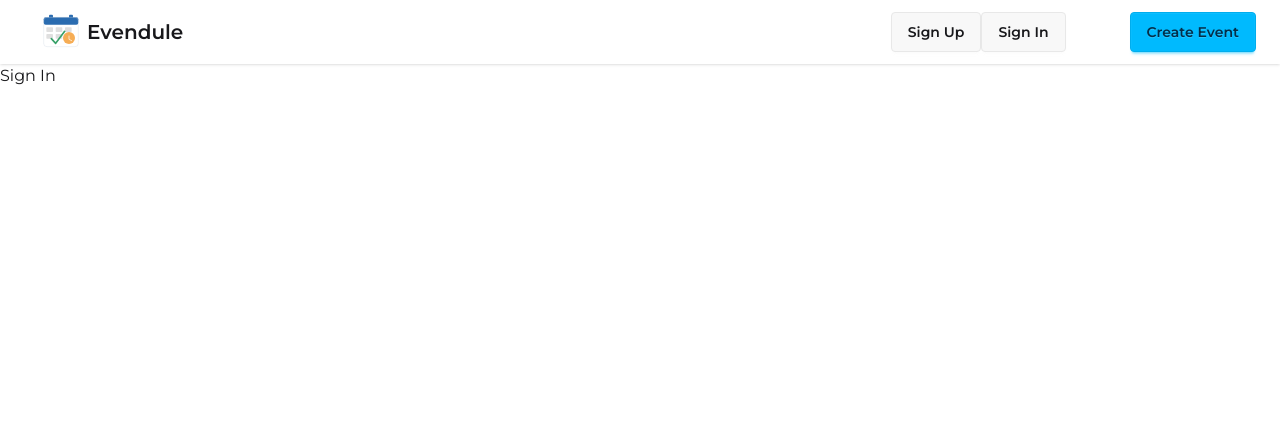
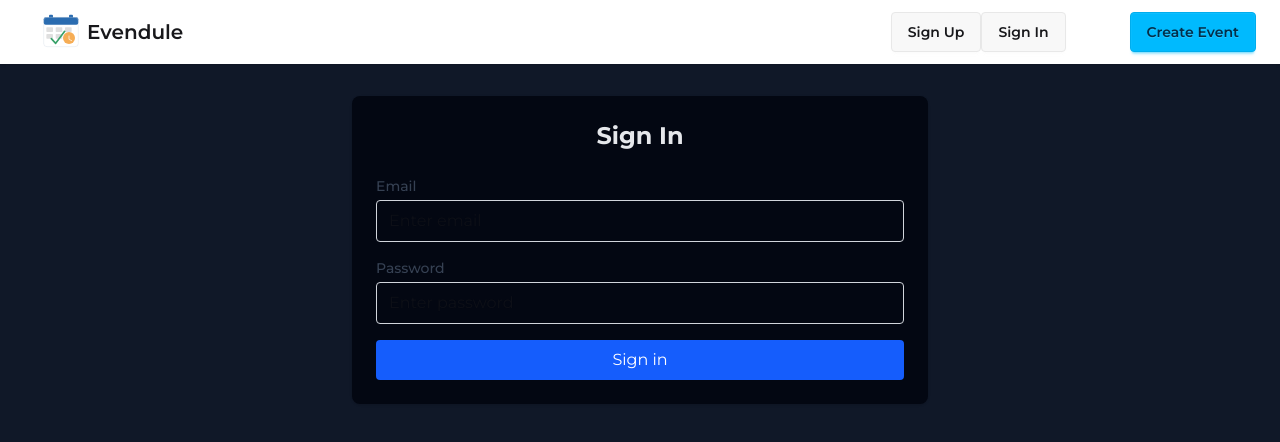
Before and after one commit to DariaKozlova-web/events-frontend, a React (Vite) app: page /sign-in in a window 1280 px wide. Shown: the top 442 px of the page. Built offline with nearby package versions, Linux system fonts and the light colour scheme; no server answers.

Commit message:
add Sign In page

```diff
--- a/src/api/apiConfig.js
+++ b/src/api/apiConfig.js
@@ -1,4 +1,5 @@
-const API_BASE_URL = import.meta.env.VITE_API_BASE_URL;
+const API_FALLBACK = "http://localhost:3001/api";
+const API_BASE_URL = import.meta.env.VITE_API_BASE_URL || API_FALLBACK;
 
 export const apiConfig = {
   baseUrl: API_BASE_URL,
--- a/src/api/auth.js
+++ b/src/api/auth.js
@@ -0,0 +1,41 @@
+import { apiConfig } from "./apiConfig";
+
+export const API_USERS_ENDPOINT = `$${apiConfig.baseUrl}/users`;
+export const API_AUTH_LOGIN_ENDPOINT = `${apiConfig.baseUrl}/auth/login`;
+
+export const validate = ({ email, password }) => {
+  const newErrors = {};
+  if (!email.trim()) {
+    newErrors.email = "Email is required.";
+  } else if (!/\S+@\S+\.\S+/.test(email)) {
+    newErrors.email = "Invalid email format.";
+  }
+  if (!password.trim()) newErrors.message = "Password is required.";
+  return newErrors;
+};
+
+export const signIn = async (formState) => {
+  post(API_AUTH_LOGIN_ENDPOINT, formState);
+};
+
+const post = async (url, data) => {
+  try {
+    const response = await fetch(url, {
+      method: "POST",
+      headers: {
+        "Content-Type": "application/json",
+      },
+      body: JSON.stringify(data),
+    });
+    if (!response.ok) {
+      const msg = await response.text();
+      throw new Error(`API Error: ${response.status} ${msg}`);
+    }
+    const responseData = await response.json();
+    console.debug("response", responseData);
+    return responseData;
+  } catch (error) {
+    console.error("Error posting data", error);
+    throw error;
+  }
+};
--- /dev/null
+++ b/src/components/SubmitBtn.jsx
@@ -0,0 +1,20 @@
+import { useFormStatus } from "react-dom";
+
+export default function SubmitBtn() {
+  // Hook für clientseitigen Pending-State
+  // Wenn React 19 forms ohne weitere Hooks verwendet wird
+  const { pending } = useFormStatus();
+  return (
+    <button
+      type="submit"
+      disabled={pending}
+      className={`w-full py-2 rounded text-white ${
+        pending
+          ? "bg-blue-400 cursor-not-allowed"
+          : "bg-blue-600 hover:bg-blue-700"
+      }`}
+    >
+      {pending ? "Signing in ..." : "Sign in"}
+    </button>
+  );
+}
--- a/src/pages/SignIn.jsx
+++ b/src/pages/SignIn.jsx
@@ -1,5 +1,91 @@
-export const SignIn =()=>{
-  return(
-    <div>Sign In</div>
-  )
+/** biome-ignore-all lint/correctness/useUniqueElementIds: <not now> */
+import { useActionState } from "react";
+import { validate, signIn } from "../api/auth.js";
+import SubmitBtn from "../components/SubmitBtn.jsx";
+
+// action Funktion anstelle des Submit Handlers
+// Hat in Verbindung mit useActionState-Hook Zugriff auf
+// vorherigen State und die Formulardaten
+async function action(_prevState, formData) {
+  console.debug(_prevState);
+  const data = Object.fromEntries(formData); // FormData in Objekt einlesen
+  const validationErrors = validate(data);
+
+  if (Object.keys(validationErrors).length === 0) {
+    // hier würde Netzwerkrequest stattfinden
+    console.debug("Submitted:", data);
+    signIn(data);
+    alert("Form submitted successfully!");
+
+    // Rückgabe kommt in state
+    return {};
+  }
+  // Bei Fehlern können wir den state nutzen, um
+  // die ursprüngliche Nutzereingabe zu erhalten
+  // und Fehlermeldungen anzuzeigen.
+  return {
+    errors: validationErrors,
+    input: data,
+  };
 }
+
+export const SignIn = () => {
+  // Hook verbinded Action-Funktion und Komponenten-State
+  const [state, formAction, isPending] = useActionState(action, {});
+
+  return (
+    <main className="min-h-screen bg-gray-900 p-8 font-sans">
+      <div className="max-w-xl mx-auto bg-gray-950 p-6 rounded-lg shadow space-y-6">
+        <h2 className="text-2xl font-bold text-center text-gray-200">
+          Sign In
+        </h2>
+        {/* Vom Hook vermittelte formAction */}
+        <form action={formAction} className="space-y-4">
+          <div>
+            <label
+              className="block text-sm font-medium text-gray-700"
+              htmlFor="email"
+            >
+              Email
+            </label>
+            <input
+              defaultValue={state.input?.email}
+              type="email"
+              name="email"
+              id="email"
+              disabled={isPending}
+              className="w-full mt-1 border border-gray-300 rounded px-3 py-2"
+              placeholder="Enter email"
+            />
+            {state.errors?.email && (
+              <p className="text-sm text-red-600 mt-1">{state.errors.email}</p>
+            )}
+          </div>
+          <div>
+            <label
+              className="block text-sm font-medium text-gray-700"
+              htmlFor="password"
+            >
+              Password
+            </label>
+            <input
+              defaultValue={state.input?.password}
+              type="password"
+              name="password"
+              id="password"
+              disabled={isPending}
+              className="w-full mt-1 border border-gray-300 rounded px-3 py-2"
+              placeholder="Enter password"
+            />
+            {state.errors?.password && (
+              <p className="text-sm text-red-600 mt-1">
+                {state.errors.password}
+              </p>
+            )}
+          </div>
+          <SubmitBtn />
+        </form>
+      </div>
+    </main>
+  );
+};
```
